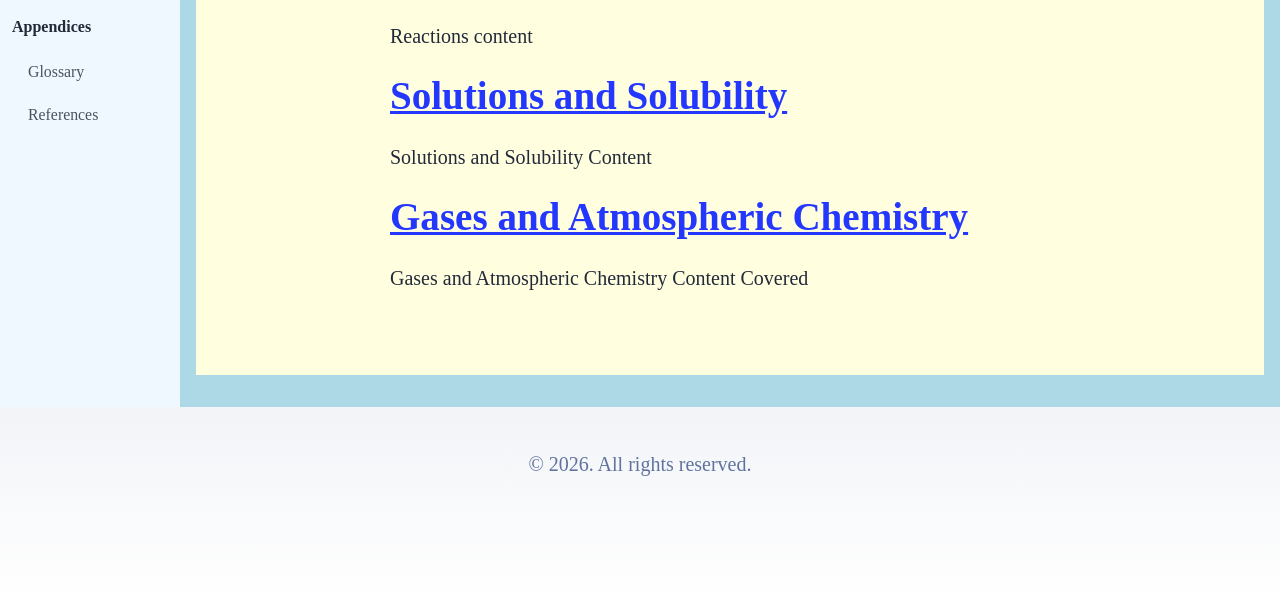
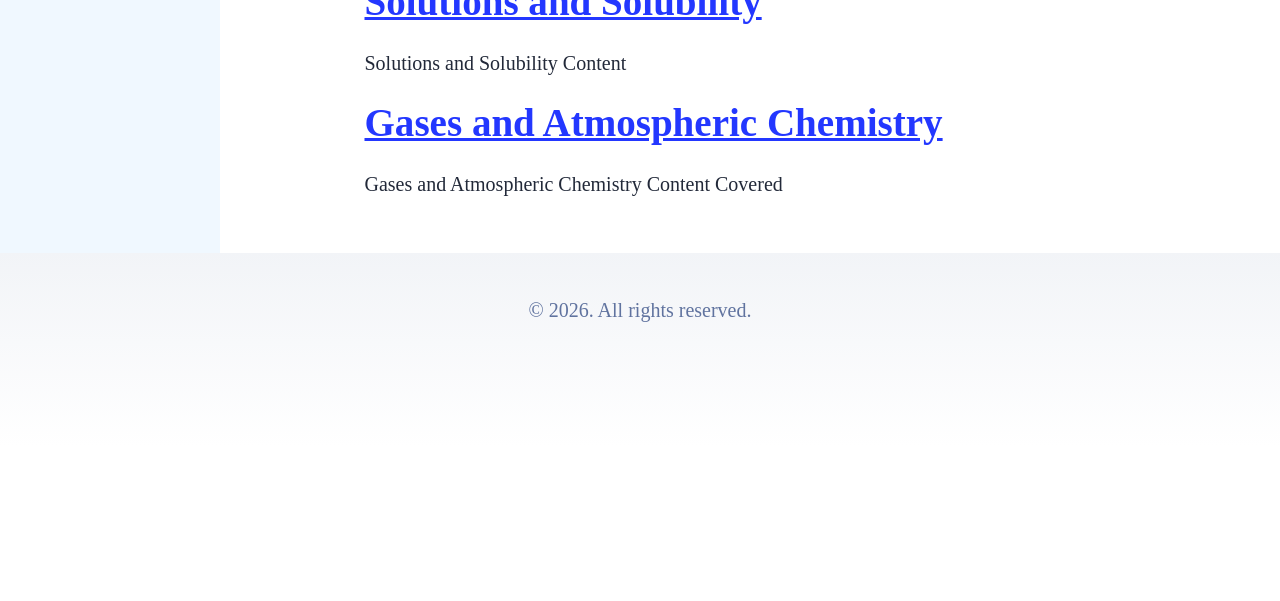
Before and after one commit to Teacher-School-Tools/STEM, an Astro site: page / in a window 1280 px wide. Shown: the part 862-1463 px from the top of the page. After the commit the page ends 1309 px from the top, so only its background shows below. Built offline with nearby package versions, Linux system fonts and the light colour scheme; Astro itself is replaced by a stand-in of ours.

Commit message:
majority of screen width is now used

```diff
--- a/src/components/CurriculumExpectations.astro
+++ b/src/components/CurriculumExpectations.astro
@@ -120,9 +120,7 @@ function parseDescription(description: string) {
             .filter(([key]) => key !== "description")
             .map(([specificCode, description]) => (
               <li>
-                <strong>{specificCode}</strong> :
-
-                {parseDescription(description).map(segment =>
+                <strong>{specificCode}</strong> : {parseDescription(description).map(segment =>
                   segment.isTerm ? (
                     <GT
                       term={segment.text}
@@ -131,6 +129,8 @@ function parseDescription(description: string) {
                     segment.text
                   )
                 )}
+
+
               </li>
             ))}
         </ul>
--- a/src/layouts/MainLayout.astro
+++ b/src/layouts/MainLayout.astro
@@ -58,7 +58,7 @@ const { title = "STEM Capstone" } = Astro.props;
 
 .main-container {
   display: grid;
-  grid-template-columns: 180px minmax(0, 1fr);
+  grid-template-columns: 220px minmax(0, 1fr);
   flex: 1 0 auto;
   align-items: stretch;
   width: 100%;
@@ -69,7 +69,7 @@ const { title = "STEM Capstone" } = Astro.props;
   grid-column: 1;
   grid-row: 1;
   position: relative;
-  width: 180px;
+  width: 220px;
   min-width: 0;
   height: 100%;
 }
@@ -82,17 +82,14 @@ const { title = "STEM Capstone" } = Astro.props;
   min-width: 0;
   max-width: none;
   padding: 0 16px 2rem;
-  background: lightblue;
 }
 
 .content-wrapper {
-  display: block;
-  width: 100%;
-  min-width: 0;
-  max-width: none;
-  margin: 0;
-  padding: 0;
-  background: lightyellow;
+  width: 75%;
+  max-width: 1400px;
+  margin-left: auto;
+  margin-right: auto;
+  position: relative;
 }
 
 </style>
--- a/src/styles/global.css
+++ b/src/styles/global.css
@@ -30,10 +30,10 @@ body {
 	line-height: 1.7;
 }
 main {
-	width: 720px;
-	max-width: calc(100% - 2em);
-	margin: auto;
-	padding: 3em 1em;
+    width: 100%;
+    max-width: none;
+    margin: 0;
+    padding: 0;
 }
 h1,
 h2,
```
